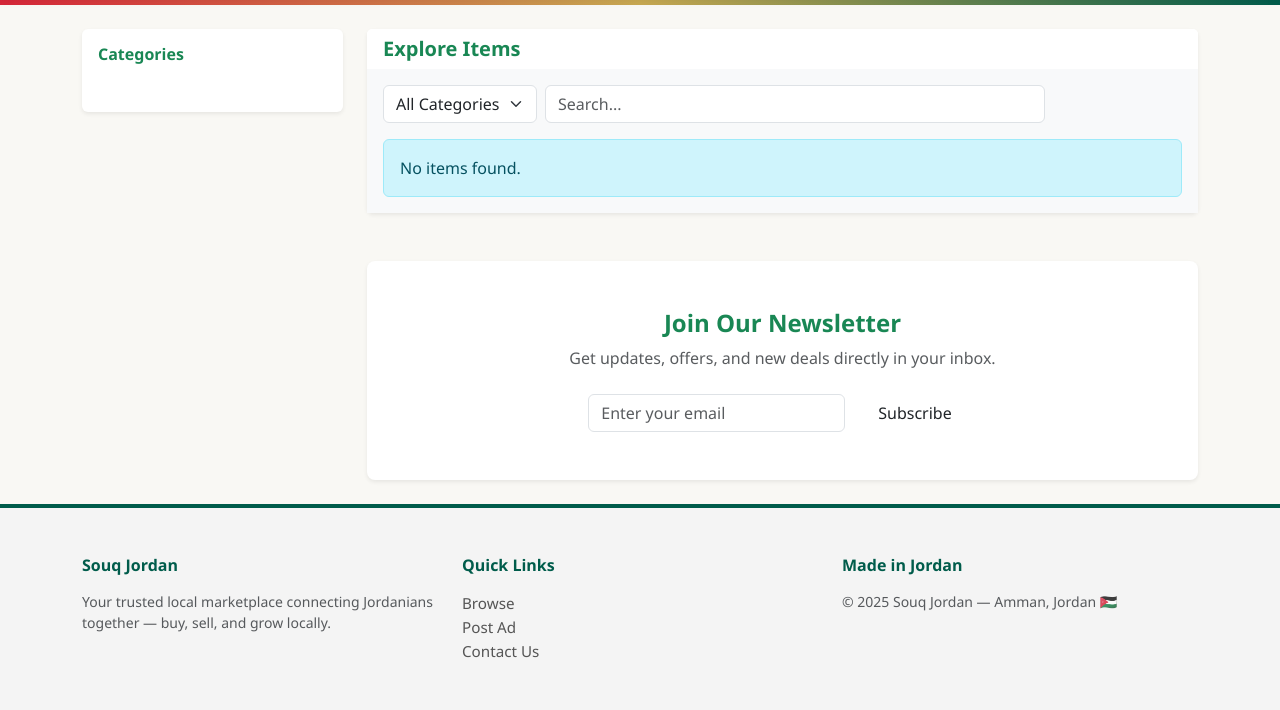
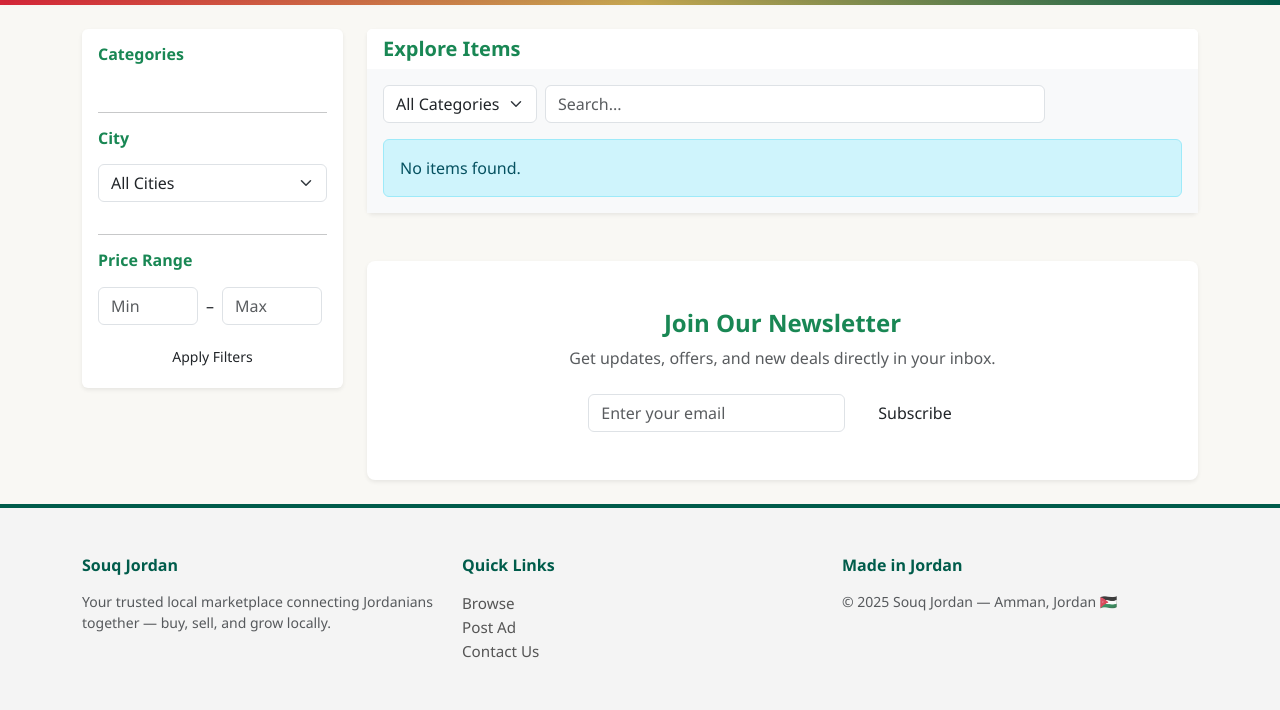
Before and after one commit to BasharQamhiyeh/market_place_django, a Django app: page /en/ in a window 1280 px wide. Shown: the part 72-782 px from the top of the page. Run offline with Django 5.2, Linux system fonts and the light colour scheme; data that the repository does not hold is empty; some libraries are stand-ins or nearby versions.

Commit message:
add side filters

```diff
--- a/marketplace/templates/item_list.html
+++ b/marketplace/templates/item_list.html
@@ -7,23 +7,25 @@
 <div class="row g-4">
   <!-- Sidebar -->
   <aside class="col-lg-3">
-    <div class="card border-0 shadow-sm p-3">
+    <form method="get" id="filtersForm" class="card border-0 shadow-sm p-3">
       <h6 class="fw-bold mb-3 text-success">{% trans "Categories" %}</h6>
       <ul class="list-unstyled small">
         {% for cat in categories %}
           <li class="mb-2">
-            <a href="?category={{ cat.id }}"
-               class="text-decoration-none {% if selected_category and selected_category.id == cat.id %}text-success fw-bold{% else %}text-dark{% endif %}">
-              {{ cat.name_ar }}
-            </a>
+            <label class="fw-semibold">
+              <input type="checkbox" name="categories" value="{{ cat.id }}"
+                {% if cat.id|stringformat:"s" in selected_categories %}checked{% endif %}
+                onchange="this.form.submit()"> {{ cat.name_ar }}
+            </label>
             {% if cat.subcategories.exists %}
               <ul class="list-unstyled ms-3 mt-1">
                 {% for sub in cat.subcategories.all %}
                   <li>
-                    <a href="?category={{ sub.id }}"
-                       class="text-decoration-none {% if selected_category and selected_category.id == sub.id %}text-success fw-bold{% else %}text-muted{% endif %}">
-                      — {{ sub.name_ar }}
-                    </a>
+                    <label class="text-muted">
+                      <input type="checkbox" name="categories" value="{{ sub.id }}"
+                        {% if sub.id|stringformat:"s" in selected_categories %}checked{% endif %}
+                        onchange="this.form.submit()"> {{ sub.name_ar }}
+                    </label>
                   </li>
                 {% endfor %}
               </ul>
@@ -31,8 +33,32 @@
           </li>
         {% endfor %}
       </ul>
-    </div>
+
+      <hr>
+
+      <h6 class="fw-bold mb-3 text-success">{% trans "City" %}</h6>
+      <select name="city" class="form-select mb-3" onchange="this.form.submit()">
+        <option value="">{% trans "All Cities" %}</option>
+        {% for c in cities %}
+          <option value="{{ c.id }}" {% if request.GET.city == c.id|stringformat:"s" %}selected{% endif %}>
+            {{ c.name_ar }}
+          </option>
+        {% endfor %}
+      </select>
+
+      <hr>
+
+      <h6 class="fw-bold mb-3 text-success">{% trans "Price Range" %}</h6>
+      <div class="d-flex align-items-center gap-2">
+        <input type="number" name="min_price" value="{{ request.GET.min_price }}" placeholder="Min" class="form-control" style="max-width:100px;">
+        <span>–</span>
+        <input type="number" name="max_price" value="{{ request.GET.max_price }}" placeholder="Max" class="form-control" style="max-width:100px;">
+      </div>
+      <button type="submit" class="btn btn-jordan btn-sm mt-3 w-100">{% trans "Apply Filters" %}</button>
+    </form>
   </aside>
+
+
 
   <!-- Main Content -->
   <section class="col-lg-9">
--- a/marketplace/views.py
+++ b/marketplace/views.py
@@ -1,7 +1,7 @@
 from django.shortcuts import render, redirect, get_object_or_404
 from django.contrib.auth import login, authenticate, logout
 from django.contrib.auth.decorators import login_required
-from .models import Item, Category, ItemAttributeValue, Attribute, AttributeOption, ItemPhoto, User, IssueReport
+from .models import Item, Category, ItemAttributeValue, Attribute, AttributeOption, ItemPhoto, User, IssueReport, City
 from .forms import UserRegistrationForm, ItemForm
 from django.contrib.admin.views.decorators import staff_member_required
 from django import forms
@@ -87,38 +87,55 @@ def user_logout(request):
     return redirect('item_list')
 
 # Anyone can view items
+from marketplace.models import City  # adjust path if needed
+
 def item_list(request):
-    """
-    Displays active + approved items with:
-    - Search (q)
-    - Category filter (?category=)
-    - Pagination
-    - Only categories that contain items
-    """
-
-    # ✅ Auto-expire items older than 7 days
+    # ✅ Auto-expire old items
     Item.objects.filter(
         created_at__lt=timezone.now() - timedelta(days=7),
         is_active=True
     ).update(is_active=False)
 
     q = request.GET.get("q", "").strip()
-    category_id = request.GET.get("category")
 
-    base_qs = Item.objects.filter(
-        is_approved=True,
-        is_active=True,
-    )
+    # --- Filters ---
+    category_id_single = request.GET.get("category")        # existing param
+    category_ids_multi = request.GET.getlist("categories")  # NEW
+    city_id = request.GET.get("city")                       # NEW
+    min_price = request.GET.get("min_price")                # NEW
+    max_price = request.GET.get("max_price")                # NEW
 
-    # ✅ Category filter
+    base_qs = Item.objects.filter(is_approved=True, is_active=True)
+
+    # ✅ Category filter (multi first, single fallback)
     selected_category = None
-    if category_id:
+    if category_ids_multi:
+        all_ids = []
+        for cid in category_ids_multi:
+            try:
+                cat = Category.objects.get(id=cid)
+                all_ids += _category_descendant_ids(cat)
+            except Category.DoesNotExist:
+                continue
+        if all_ids:
+            base_qs = base_qs.filter(category_id__in=all_ids)
+    elif category_id_single:
         try:
-            selected_category = Category.objects.get(id=category_id)
+            selected_category = Category.objects.get(id=category_id_single)
             ids = _category_descendant_ids(selected_category)
             base_qs = base_qs.filter(category_id__in=ids)
         except Category.DoesNotExist:
             selected_category = None
+
+    # ✅ City filter
+    if city_id:
+        base_qs = base_qs.filter(city_id=city_id)
+
+    # ✅ Price range
+    if min_price:
+        base_qs = base_qs.filter(price__gte=min_price)
+    if max_price:
+        base_qs = base_qs.filter(price__lte=max_price)
 
     # ✅ Search (Elasticsearch + fallback)
     if len(q) >= 2:
@@ -150,7 +167,6 @@ def item_list(request):
                 .select_related("category", "city", "user")
                 .prefetch_related("photos")
             )
-            # ✅ Preserve Elasticsearch order
             queryset.sort(key=lambda i: hit_ids.index(str(i.id)))
         except Exception as e:
             print("[WARN] Elasticsearch unavailable:", e)
@@ -158,20 +174,16 @@ def item_list(request):
     else:
         queryset = base_qs.order_by("-created_at")
 
-    # ✅ Ensure queryset is QuerySet (not Python list)
     if isinstance(queryset, list):
         ids = [obj.id for obj in queryset]
         queryset = Item.objects.filter(id__in=ids).order_by("-created_at")
 
-    # ✅ Optimize related data (avoid N+1 queries)
-    queryset = queryset.select_related("category", "user").prefetch_related("photos")
+    queryset = queryset.select_related("category", "user", "city").prefetch_related("photos")
 
-    # ✅ Pagination
     paginator = Paginator(queryset, 12)
     page_number = request.GET.get("page")
     page_obj = paginator.get_page(page_number)
 
-    # ✅ Get only parent categories with active items
     categories = (
         Category.objects.filter(parent__isnull=True)
         .annotate(
@@ -189,11 +201,17 @@ def item_list(request):
         .distinct()
     )
 
+    cities = City.objects.all().order_by("name_ar")
+
+    selected_categories = request.GET.getlist("categories")  # ✅ new fix
+
     context = {
         "page_obj": page_obj,
         "q": q,
         "selected_category": selected_category,
         "categories": categories,
+        "cities": cities,
+        "selected_categories": selected_categories,  # ✅ added for template
     }
 
     return render(request, "item_list.html", context)
```
